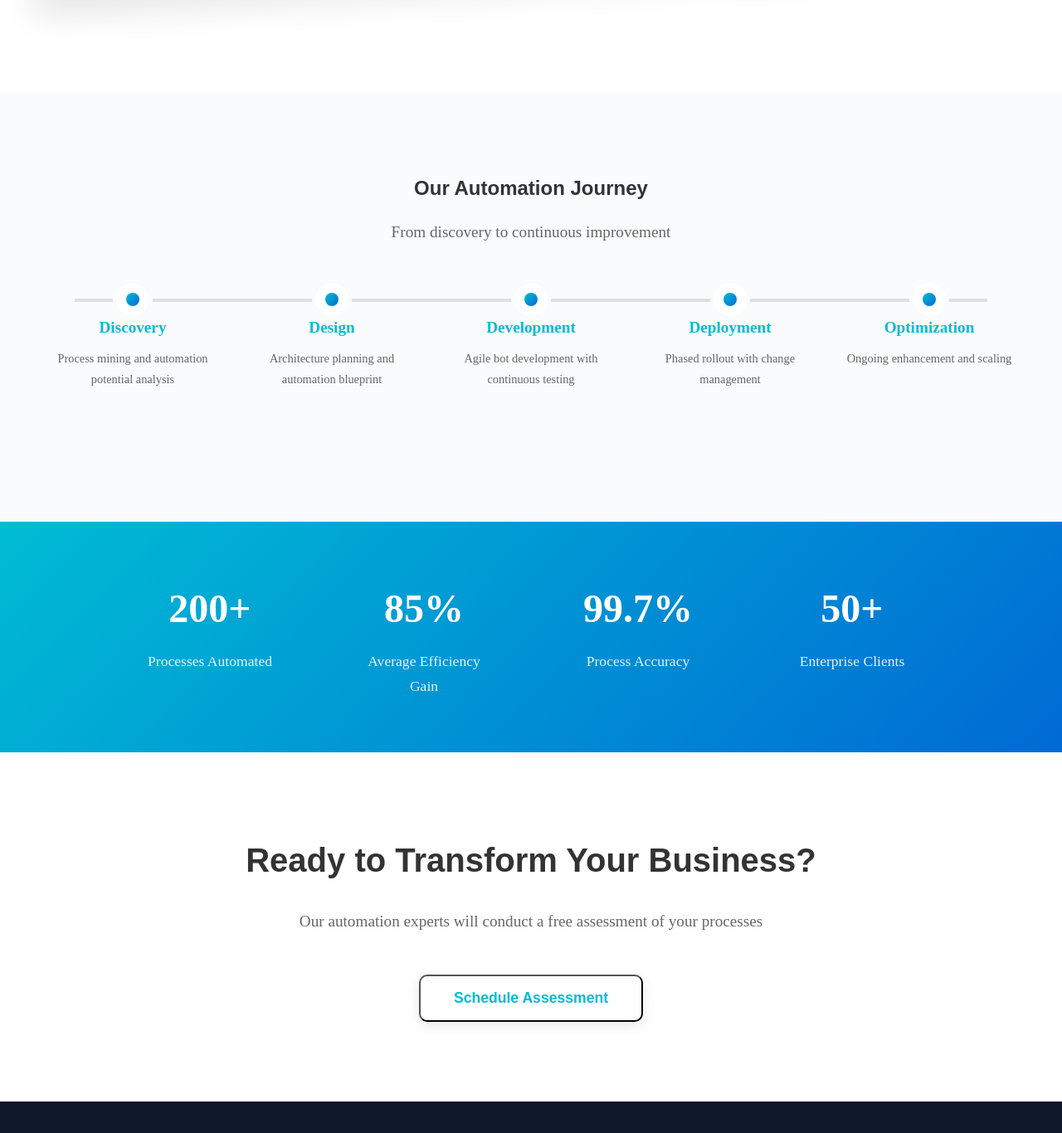
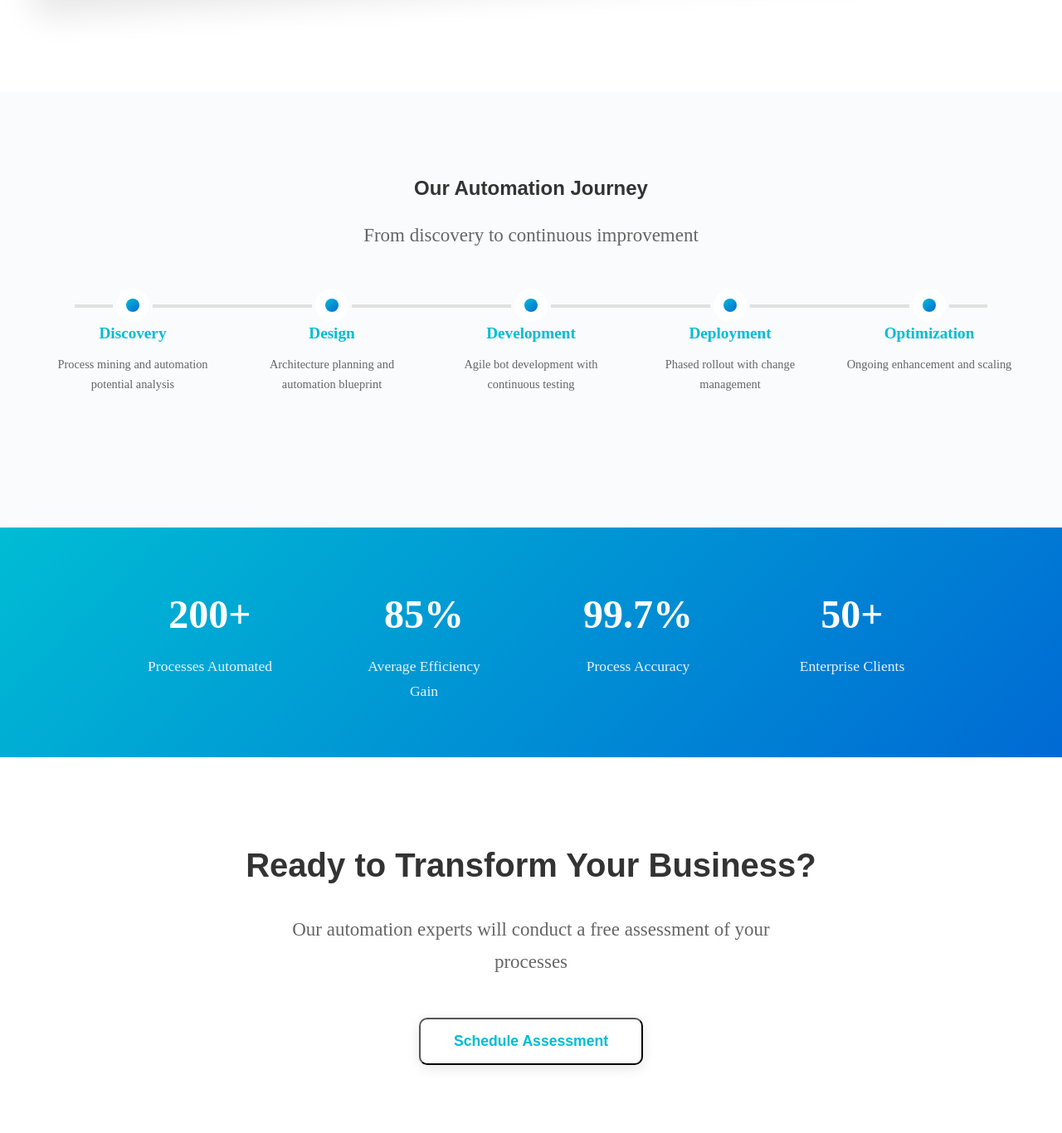
Before and after one commit to Shauryaraje7/SMART-FLOWS, a React (Vite) app: page /services in a window 1280 px wide. Shown: the part 4385-5751 px from the top of the page at 83% size. Built offline with nearby package versions, Linux system fonts and the light colour scheme.

Commit message:
version 11.1.4

```diff
--- a/src/components/styles/ServicesPage.css
+++ b/src/components/styles/ServicesPage.css
@@ -284,7 +284,7 @@
 }
 
 .servicespage-timeline p {
-  font-size: 1.2rem;
+
   color: #666;
   max-width: 700px;
   margin: 0 auto 4rem;
@@ -458,7 +458,7 @@
 }
 
 .servicespage-cta p {
-  font-size: 1.2rem;
+
   color: #666;
   margin-bottom: 3rem;
   max-width: 600px;
```
